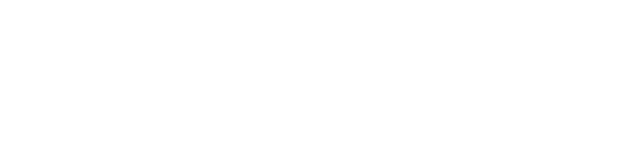
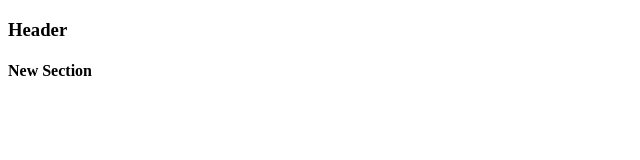
Before and after one commit to hsw0905/branch-practice, a plain HTML site: page index.html in a window 1280 px wide. Shown: the whole page, without its empty margins (0-640 px from the left). Drawn offline with Linux system fonts and the light colour scheme.

Commit message:
type header and section

```diff
--- a/index.html
+++ b/index.html
@@ -7,6 +7,9 @@
 
 </head>
 <body>
-
+    <header>
+      <h3>Header</h3>
+    </header>
+    <section id="main"><h4>New Section</h4></section>
 </body>
 </html>
```
